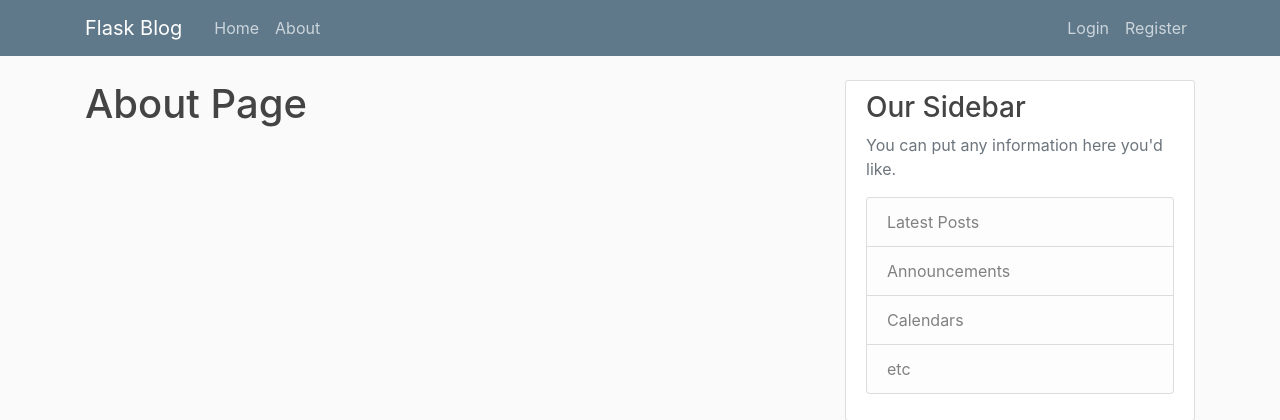
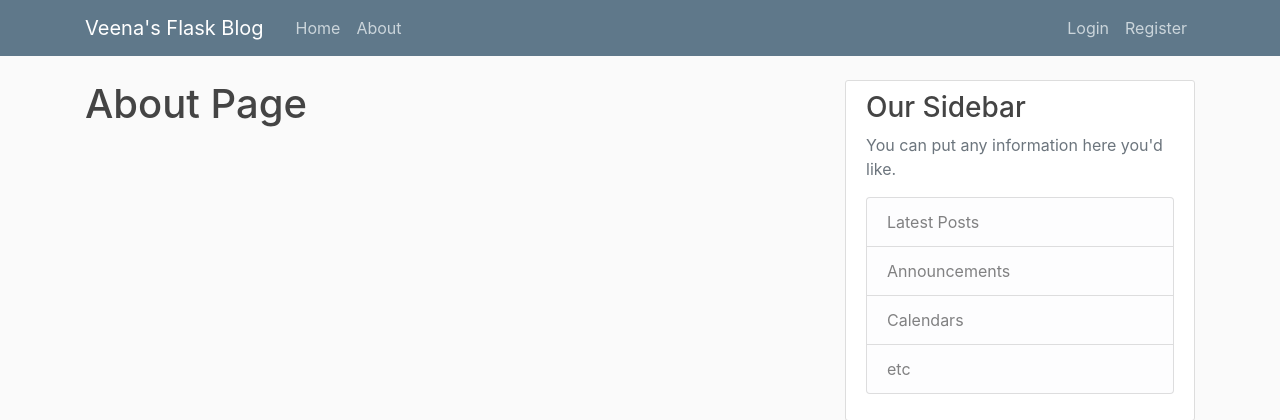
Before and after one commit to VeenaKGit/Knowledge, a Flask app: page /about in a window 1280 px wide. Shown: the top 420 px of the page. Run offline with Flask 2, Linux system fonts and the light colour scheme; some libraries are stand-ins or nearby versions.

Commit message:
clean up little more notes the FlaskApp

```diff
--- a/Flask App/flaskblog/templates/layout.html
+++ b/Flask App/flaskblog/templates/layout.html
@@ -16,7 +16,7 @@
     <header class="site-header">
       <nav class="navbar navbar-expand-md navbar-dark bg-steel fixed-top">
         <div class="container">
-          <a class="navbar-brand mr-4" href="/">Flask Blog</a>
+          <a class="navbar-brand mr-4" href="/">Veena's Flask Blog</a>
           <button class="navbar-toggler" type="button" data-toggle="collapse" data-target="#navbarToggle" aria-controls="navbarToggle" aria-expanded="false" aria-label="Toggle navigation">
             <span class="navbar-toggler-icon"></span>
           </button>
```
Also changed, not shown: images/image69.PNG (added), 1 other file.
